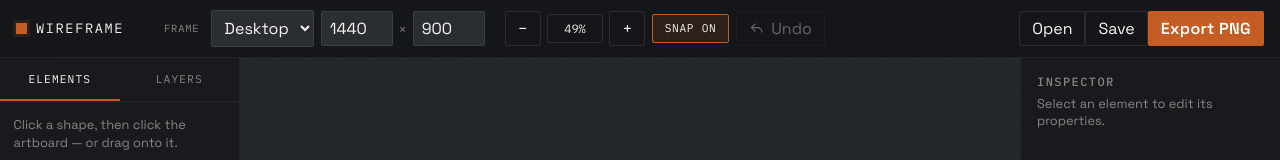
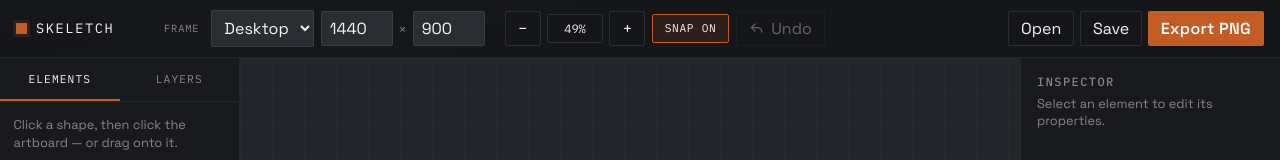
Before and after one commit to alfredofloresnt/skeletch, a React (Vite) app: page / in a window 1280 px wide. Shown: the top 160 px of the page. Built offline with nearby package versions, Linux system fonts and the light colour scheme.

Commit message:
Renamed project

```diff
--- a/index.html
+++ b/index.html
@@ -4,7 +4,7 @@
     <meta charset="UTF-8" />
     <link rel="icon" type="image/svg+xml" href="/favicon.svg" />
     <meta name="viewport" content="width=device-width, initial-scale=1.0" />
-    <title>Wireframe</title>
+    <title>Skeletch</title>
     <link rel="preconnect" href="https://fonts.googleapis.com" />
     <link rel="preconnect" href="https://fonts.gstatic.com" crossorigin />
     <link
--- a/package.json
+++ b/package.json
@@ -1,5 +1,5 @@
 {
-  "name": "mockup-creator",
+  "name": "skeletch",
   "private": true,
   "version": "0.0.0",
   "type": "module",
--- a/src/App.css
+++ b/src/App.css
@@ -146,6 +146,9 @@ textarea {
 
 .toolbar-actions {
   margin-left: auto;
+  display: flex;
+  align-items: center;
+  gap: 0.35rem;
 }
 
 .field-label {
--- a/src/components/Toolbar.tsx
+++ b/src/components/Toolbar.tsx
@@ -41,7 +41,7 @@ export default function Toolbar({
     <header className="toolbar">
       <div className="toolbar-brand">
         <span className="brand-mark" aria-hidden />
-        <span className="brand-name">Wireframe</span>
+        <span className="brand-name">Skeletch</span>
       </div>
 
       <div className="toolbar-group">
--- a/src/lib/exportPng.ts
+++ b/src/lib/exportPng.ts
@@ -266,7 +266,7 @@ export async function exportArtboardPng(
   for (const el of sorted) paintShape(ctx, el)
 
   const link = document.createElement('a')
-  link.download = `wireframe-${artboard.width}x${artboard.height}.png`
+  link.download = `skeletch-${artboard.width}x${artboard.height}.png`
   link.href = canvas.toDataURL('image/png')
   link.click()
 }
--- a/src/lib/wireframeFormat.ts
+++ b/src/lib/wireframeFormat.ts
@@ -106,7 +106,7 @@ export function downloadWireframe(doc: WireframeDocument, filename?: string): vo
 function defaultFilename(doc: WireframeDocument): string {
   const { width, height } = doc.artboard
   const stamp = new Date().toISOString().slice(0, 10)
-  return `wireframe-${width}x${height}-${stamp}.wireframe`
+  return `skeletch-${width}x${height}-${stamp}.wireframe`
 }
 
 export function readWireframeFile(file: File): Promise<ReturnType<typeof parseWireframe>> {
```
Also changed, not shown: 2 other files (tests, documents, lock files or other folders).
